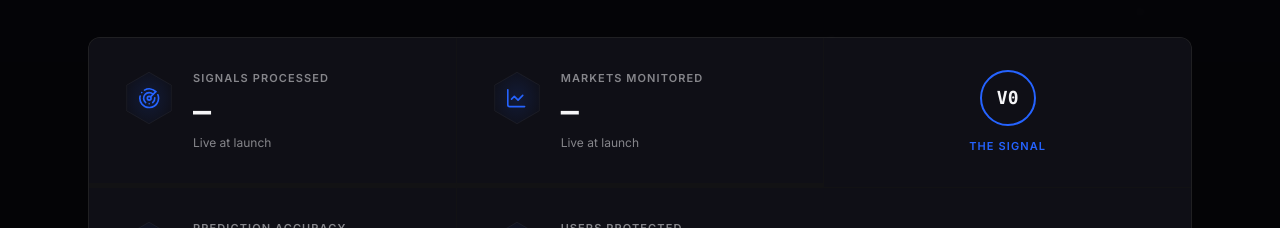
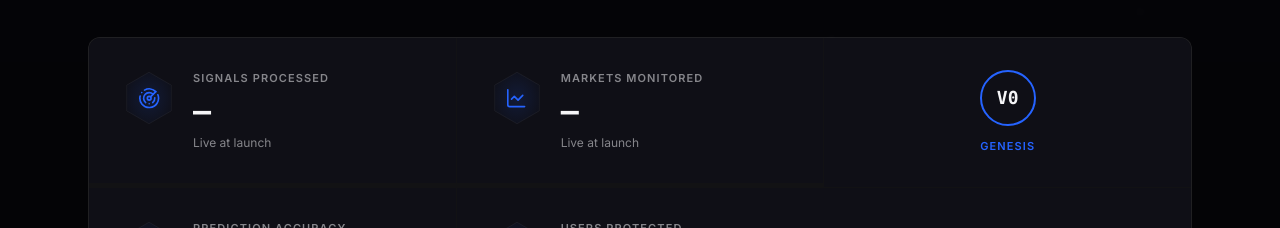
Before and after one commit to zazajo/vaultor, a Next.js app in the folder frontend/: page / in a window 1280 px wide. Shown: the part 1060-1288 px from the top of the page. Built offline with nearby package versions, Linux system fonts and the light colour scheme; no server answers.

Commit message:
Minor name changes

```diff
--- a/frontend/app/dev/components/page.tsx
+++ b/frontend/app/dev/components/page.tsx
@@ -78,7 +78,7 @@ export default function ComponentsDevPage() {
                 caption: "Live at presale launch",
               },
             },
-            { key: "version", props: { variant: "version", badgeText: "V0", versionLabel: "The Signal" } },
+            { key: "version", props: { variant: "version", badgeText: "V0", versionLabel: "Genesis" } },
             {
               key: "layers",
               props: {
--- a/frontend/components/sections/02-Stats.tsx
+++ b/frontend/components/sections/02-Stats.tsx
@@ -31,7 +31,7 @@ export default function Stats() {
                 caption: "Live at launch",
               },
             },
-            { key: "version", props: { variant: "version", badgeText: "V0", versionLabel: "The Signal" } },
+            { key: "version", props: { variant: "version", badgeText: "V0", versionLabel: "Genesis" } },
             {
               key: "accuracy",
               props: {
```
